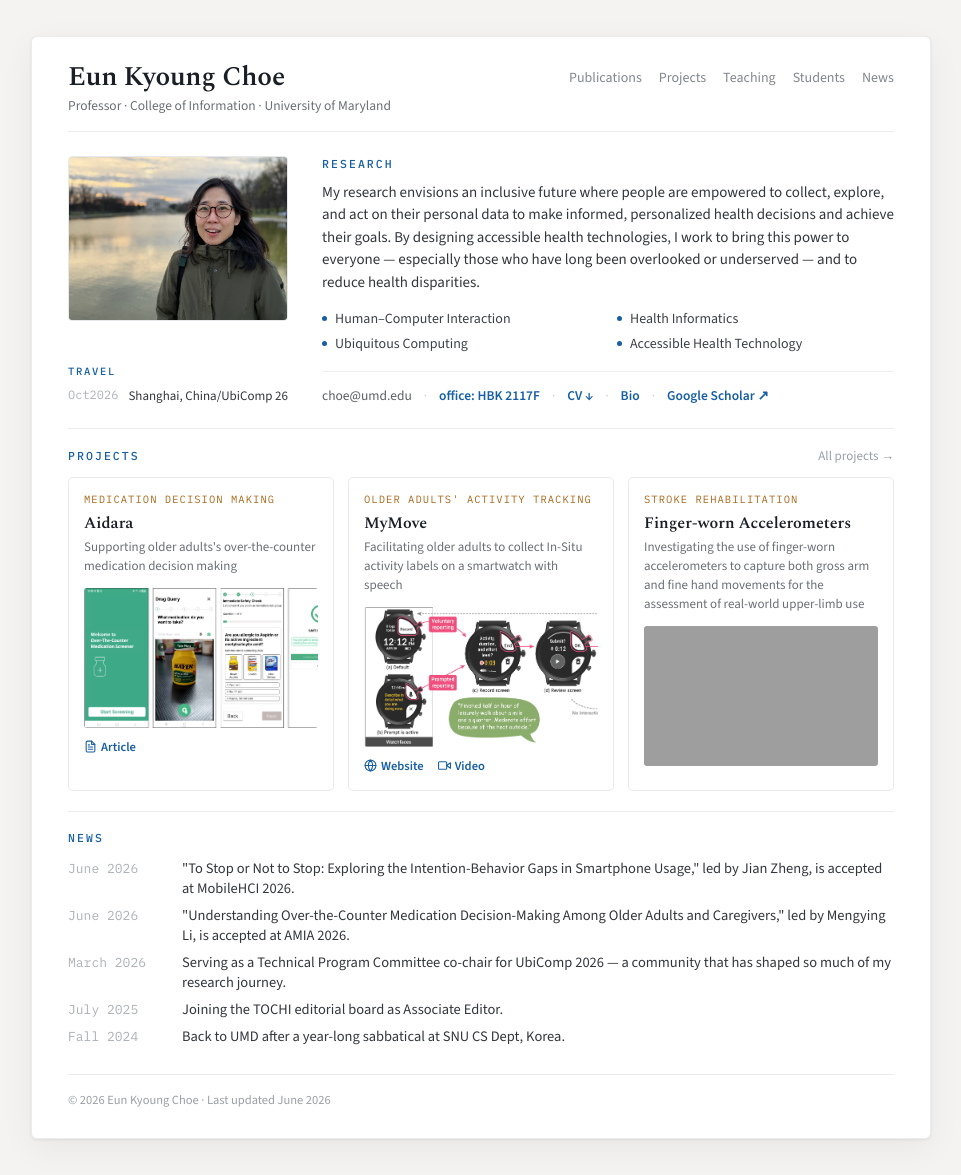
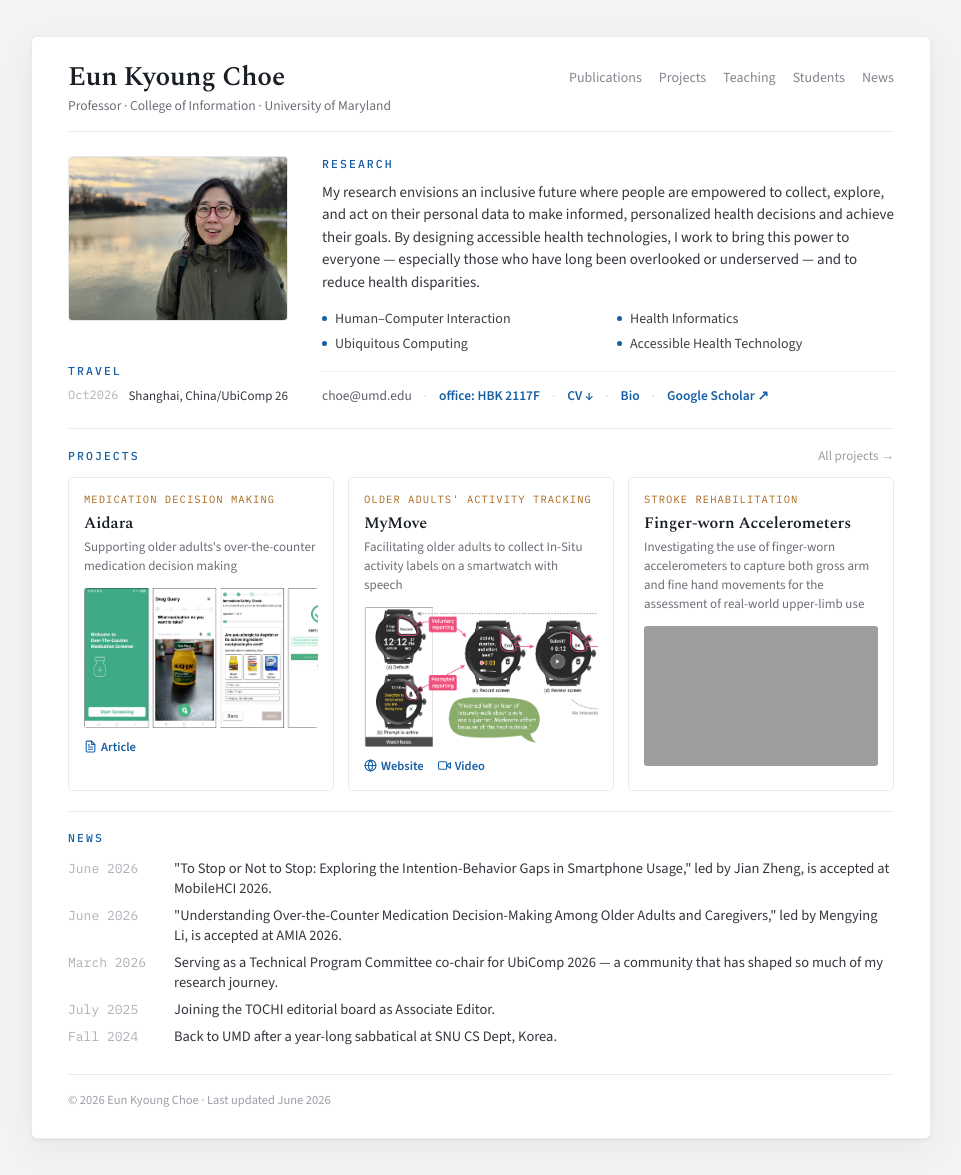
Before and after one commit to ekchoe/ekchoe.github.io, a Jekyll site: the page built from index.html, in a window 1280 px wide. Shown: the whole page, without its empty margins (159-1120 px from the left). Built offline with Jekyll 4.4.1, drawn with Linux system fonts in a browser that asks for light colours; grey boxes are pictures that could not be loaded.

Commit message:
Updated date style

```diff
--- a/assets/css/style.css
+++ b/assets/css/style.css
@@ -183,7 +183,7 @@ hr { border: 0; border-top: 1px solid var(--rule); margin: 20px 0; }
 
 /* ---- timeline rows (news) ------------------------------------ */
 .news-list { display: flex; flex-direction: column; gap: 7px; }
-.news-row { display: grid; grid-template-columns: 96px 1fr; gap: 18px; align-items: baseline; }
+.news-row { display: grid; grid-template-columns: 96px 1fr; gap: 10px; align-items: baseline; }
 .news-row .when { font-family: var(--mono); font-size: 13px; color: #aeb2b8; }
 .news-row .what { font-size: 14.5px; color: var(--body); }
 
--- a/index.html
+++ b/index.html
@@ -9,7 +9,7 @@ nav_id: home
     </div>
     {% if site.data.travel and site.data.travel.size > 0 %}
     <div class="travel-block">
-      <div class="label label-sm" style="margin-bottom:9px;">TRAVEL</div>
+      <div class="label label" style="margin-bottom:9px;">TRAVEL</div>
       {%- for t in site.data.travel limit: 1 -%}
       <div class="travel-row"><span class="mo">{{ t.month }}</span><span>{{ t.where }}</span></div>
       {%- endfor -%}
```
